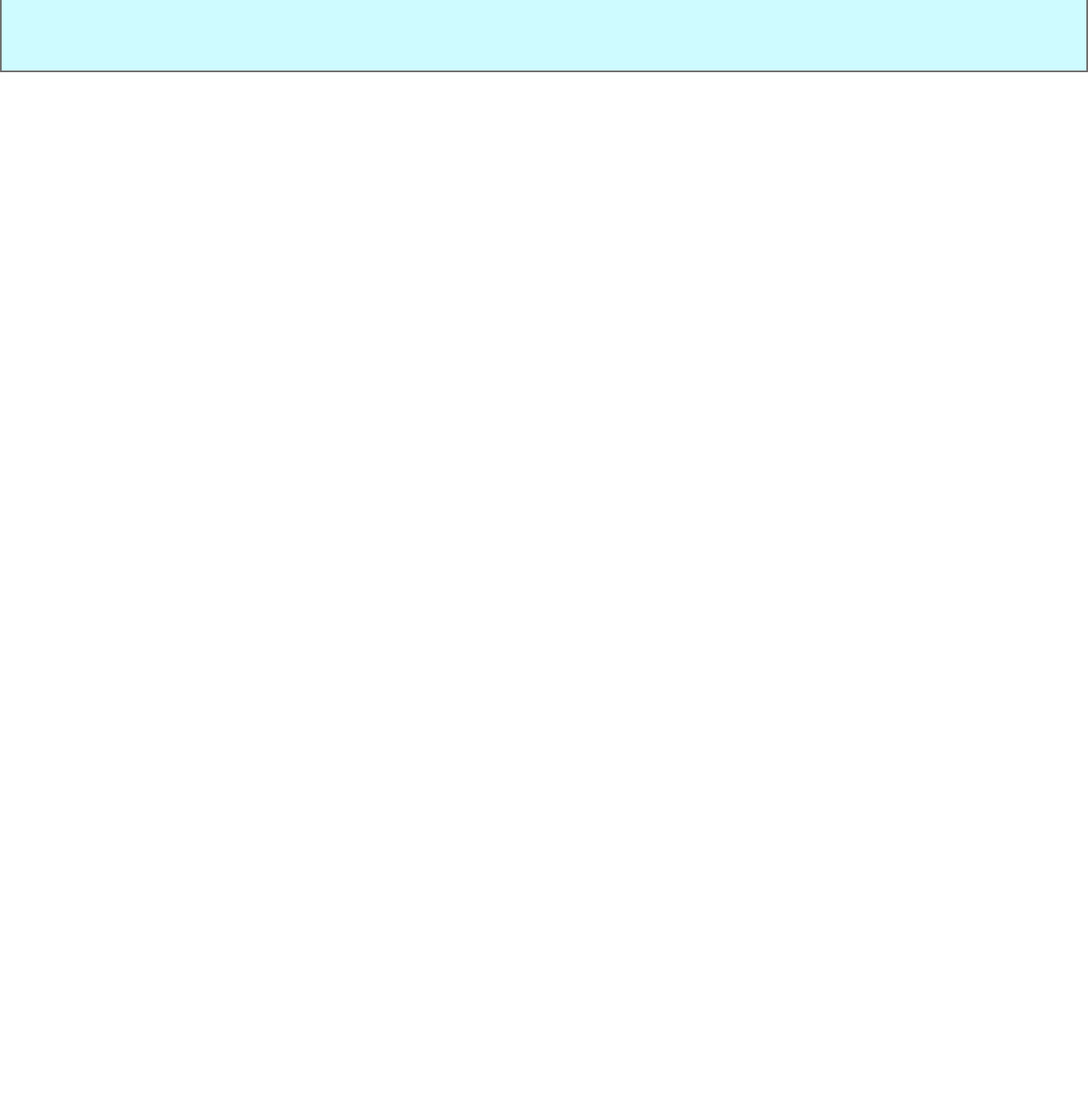
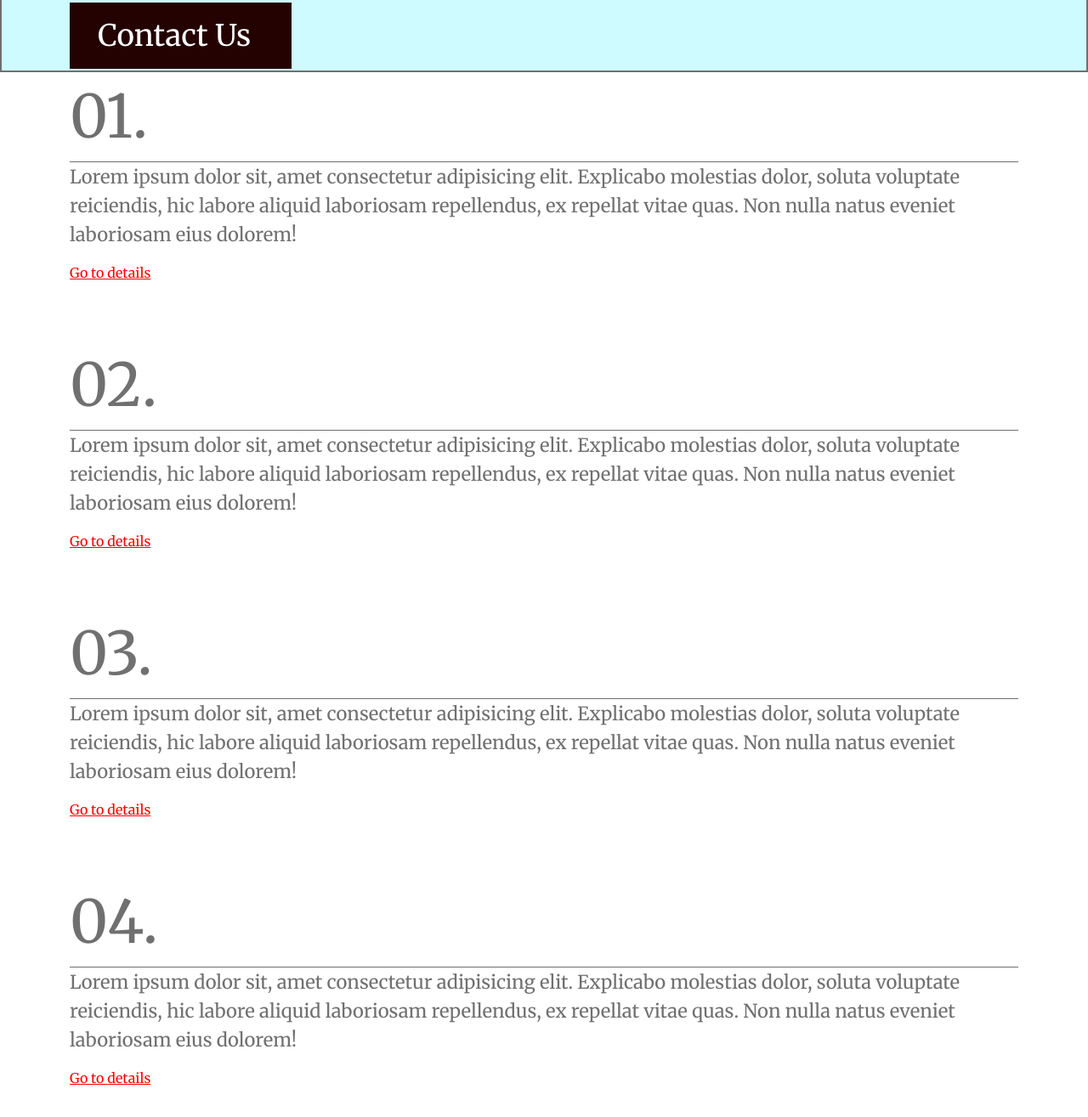
Before and after one commit to S1M0N3-777/pagina-lista, a plain HTML site: page index.html in a window 1280 px wide. Shown: the part 575-1890 px from the top of the page at 85% size. Before the commit the page ends 800 px from the top, so only its background shows below. Drawn offline with nearby package versions, Linux system fonts and the light colour scheme.

Commit message:
Lezione in classe sulla lista

```diff
--- a/index.html
+++ b/index.html
@@ -30,10 +30,39 @@
               </a>
             </div>
           </div>
+          </div>
+        </div>
+      </div>
+      <div class="container">
+      <div class="customList col-12">
+        <ol class="merriweather-regular">
+          <li class="listItem">
+            <div class="listItemContent merriweather-regular">
+              <p class="listText">Lorem ipsum dolor sit, amet consectetur adipisicing elit. Explicabo molestias dolor, soluta voluptate reiciendis, hic labore aliquid laboriosam repellendus, ex repellat vitae quas. Non nulla natus eveniet laboriosam eius dolorem!</p>
+              <a href="#" class="customLink">Go to details</a>
+            </div>
+          </li>
+          <li class="listItem">
+            <div class="listItemContent">
+            <p class="listText">Lorem ipsum dolor sit, amet consectetur adipisicing elit. Explicabo molestias dolor, soluta voluptate reiciendis, hic labore aliquid laboriosam repellendus, ex repellat vitae quas. Non nulla natus eveniet laboriosam eius dolorem!</p>
+            <a href="#" class="customLink">Go to details</a>
+          </li>
+          <li class="listItem" >
+            <div class="listItemContent">
+            <p class="listText">Lorem ipsum dolor sit, amet consectetur adipisicing elit. Explicabo molestias dolor, soluta voluptate reiciendis, hic labore aliquid laboriosam repellendus, ex repellat vitae quas. Non nulla natus eveniet laboriosam eius dolorem!</p>
+            <a href="#" class="customLink">Go to details</a>
+          </li>
+          <li class="listItem">
+            <div class="listItemContent">
+            <p class="listText">Lorem ipsum dolor sit, amet consectetur adipisicing elit. Explicabo molestias dolor, soluta voluptate reiciendis, hic labore aliquid laboriosam repellendus, ex repellat vitae quas. Non nulla natus eveniet laboriosam eius dolorem!</p>
+            <a href="#" class="customLink">Go to details</a>
+          </li>
+        </ol>
         </div>
       </div>
 
 
 
+
 </body>
 </html>
--- a/static/css/hero.css
+++ b/static/css/hero.css
@@ -5,6 +5,5 @@
     box-sizing: border-box;
     width: 100%;
     border: solid #707070 2.5px;
-    padding: 5px;
     background-color: #CEFBFF;
   }
--- a/static/css/index.css
+++ b/static/css/index.css
@@ -2,3 +2,4 @@
 @import "pagesubtitle.css";
 @import "hero.css";
 @import "button.css";
+@import "lista.css";
--- /dev/null
+++ b/static/css/lista.css
@@ -0,0 +1,31 @@
+.customList ol{
+    padding: 0px;
+    list-style: none;
+    counter-reset: listItem;
+}
+
+.customList .listItemContent::before{
+    counter-increment: listItem;
+    content: "0" counter(listItem) ".";
+    font-size: 70px;
+    color: #707070;
+}
+
+.listText{
+    font-size: 22px;
+    line-height: 34px;
+    color: #707070;
+    border-top: #707070 1px solid;
+}
+
+.customLink{
+    color: #FF0000;
+}
+
+.listItemContent{
+    margin-bottom: 68px;
+}
+
+.listItem a{
+    margin-top: 34px;
+}
```
